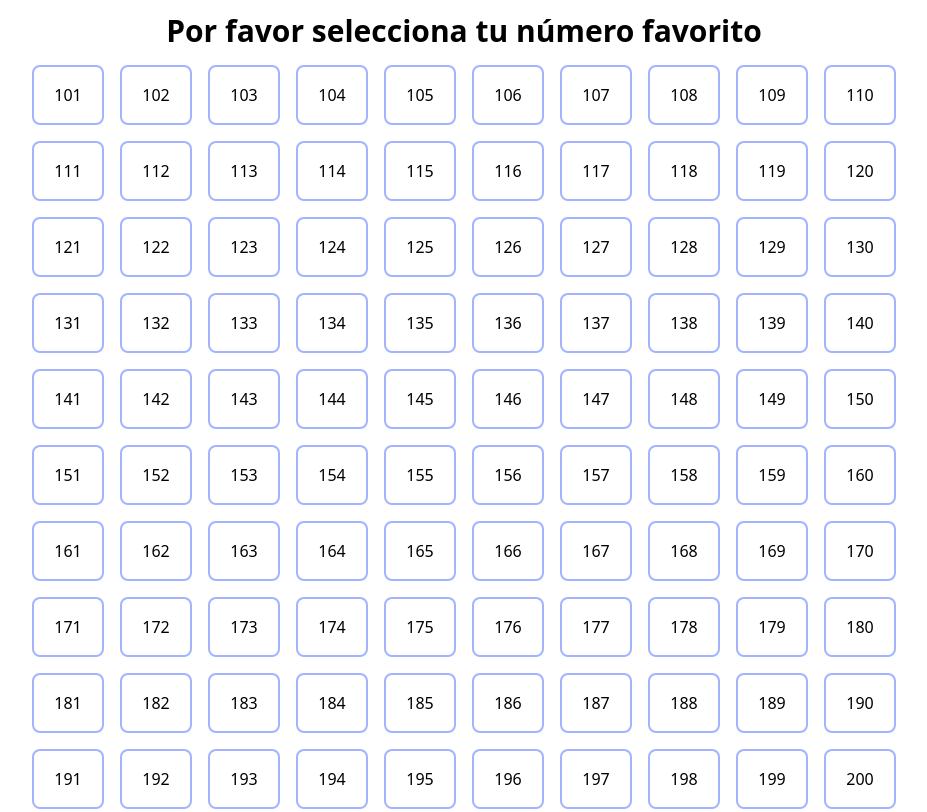
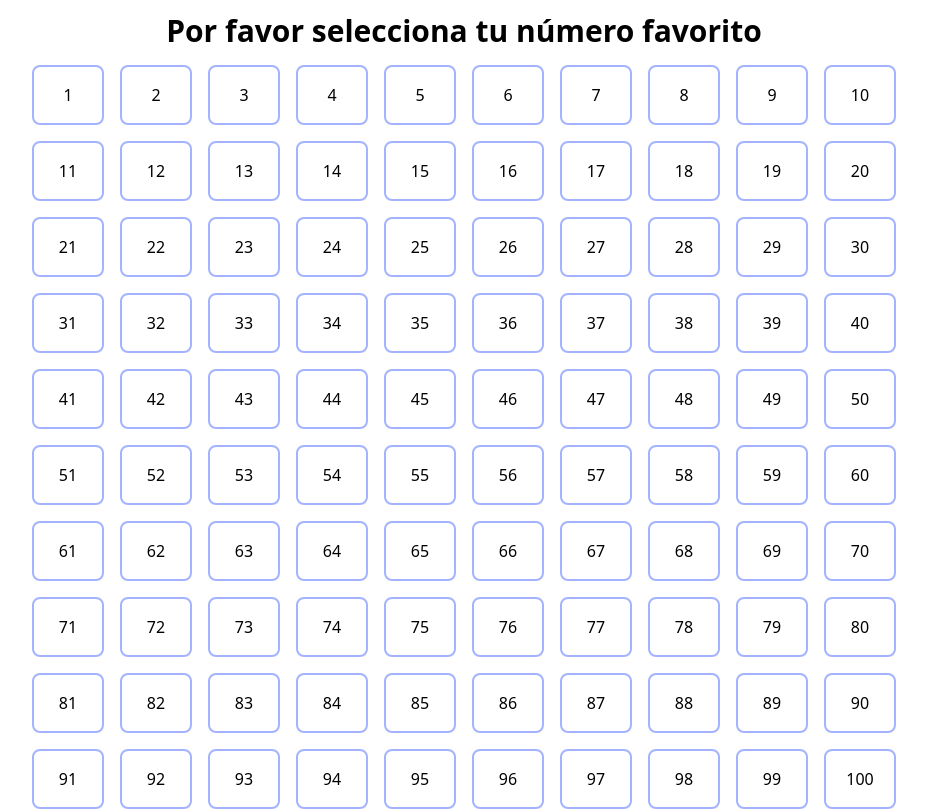
Before and after one commit to bsantiagoegit/rifa-solidaria-ec, an Astro site: page / in a window 1280 px wide. Shown: the part 1099-1911 px from the top of the page, without its empty margins (176-1103 px from the left). Built offline with nearby package versions, Linux system fonts and the light colour scheme; Astro itself is replaced by a stand-in of ours; no server answers.

Commit message:
update: Update numbers from 1 to 400

```diff
--- a/src/components/NumberButtons.astro
+++ b/src/components/NumberButtons.astro
@@ -1,6 +1,6 @@
 ---
-const startNumber: number = 101;
-const endNumber: number = 200;
+const startNumber: number = 1;
+const endNumber: number = 400;
 const numbers: number[] = Array.from({ length: endNumber - startNumber + 1 }, (_, i) => startNumber + i);
 ---
 
```
